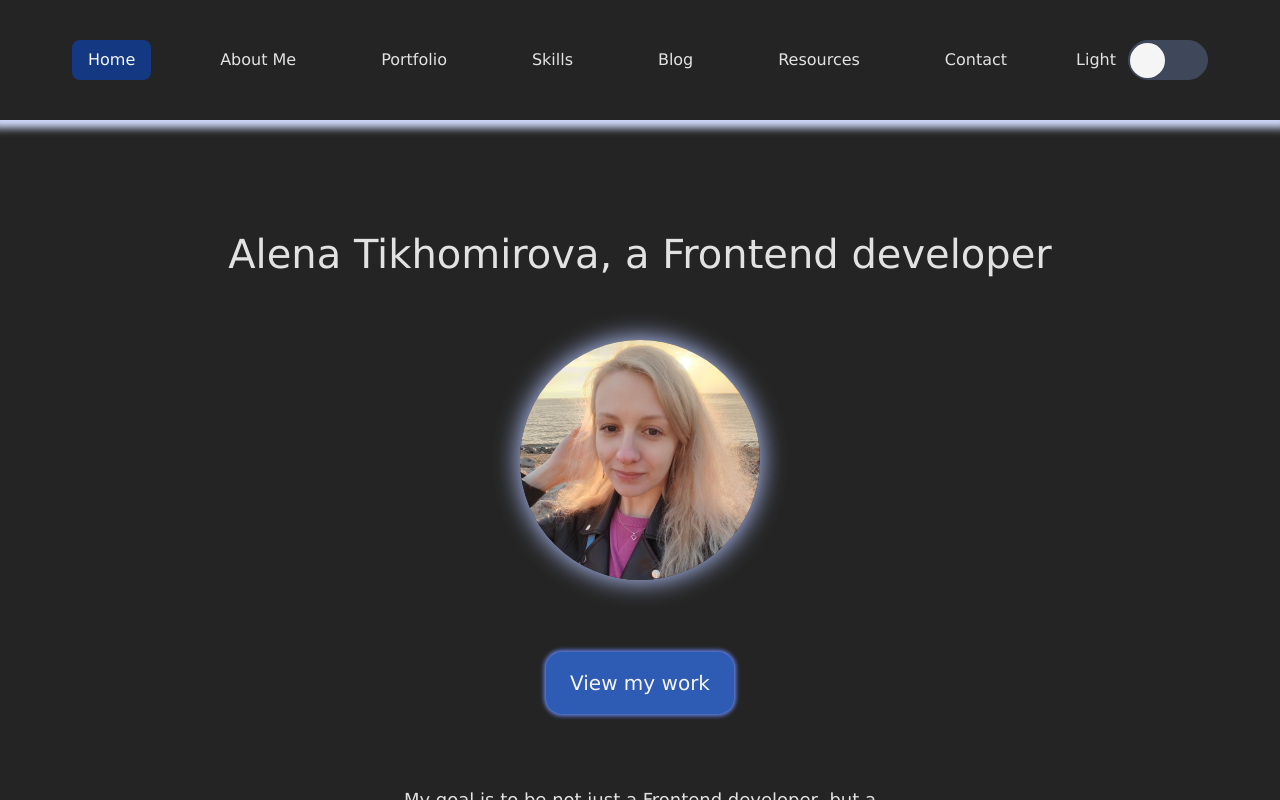
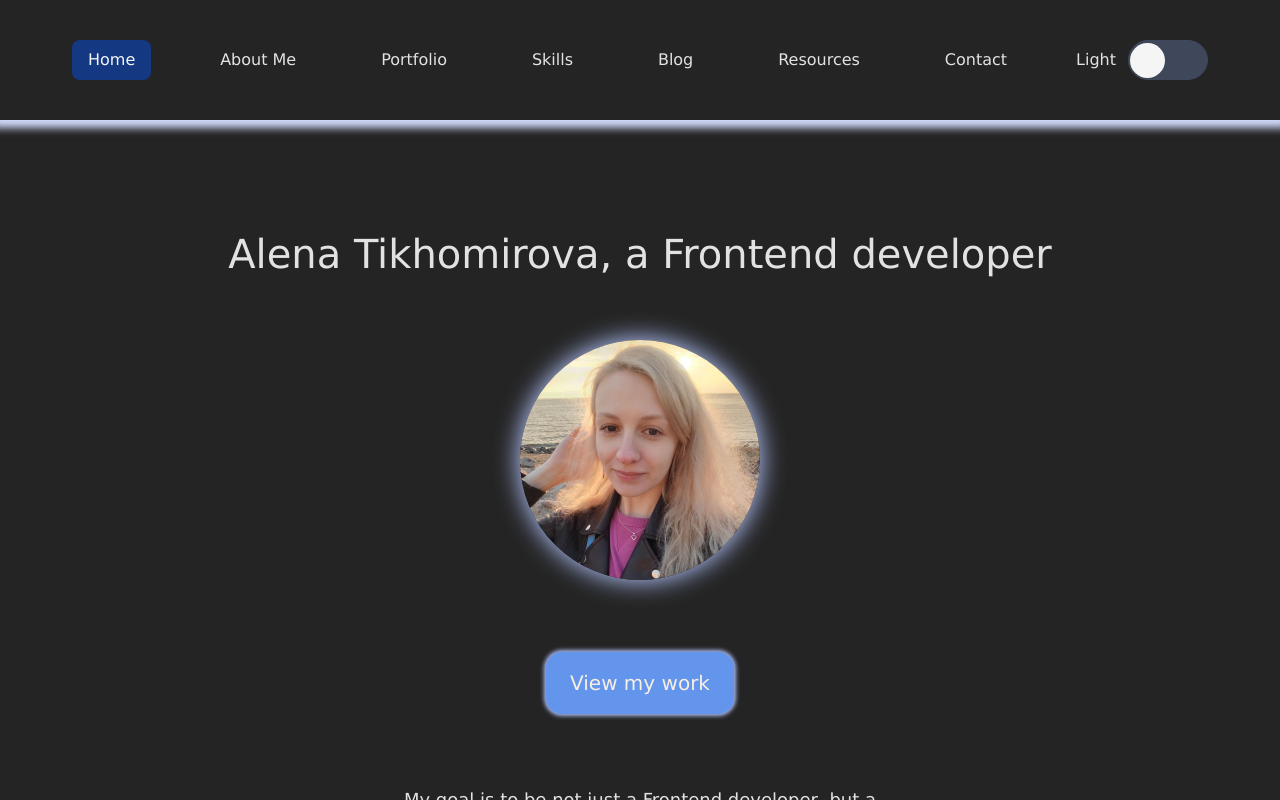
Before and after one commit to alenatih/Personal-Website, a React (Vite) app: page / in a window 1280 px wide. In both pictures the pointer is over the link "View my work". Built offline with nearby package versions, Linux system fonts and the light colour scheme.

Commit message:
Adding :hover to a form submit button and a link to projects

```diff
--- a/src/App.css
+++ b/src/App.css
@@ -453,20 +453,13 @@
   box-shadow: 0 0 0.25rem 0.1125rem #6989FA;
 }
 
-/* .about-me-log-button {
-  color: whitesmoke;
+.form-submit-button:hover {
+  color: #F7EFE2;
   background-color: cornflowerblue;
-  padding: 0.5rem 1rem;
-  margin-bottom: 1rem;
-  border: none;
-  border-radius: 0.5rem;
-} */
+  box-shadow: 0 0 0.25rem 0.1125rem #B4C4FC;
+}
 
 /* Images */
-
-/* .project-image {
-  width: 40%;
-} */
 
 .home-image {
   width: 100%;
@@ -525,6 +518,12 @@
   border-radius: 1rem;
   cursor: pointer;
   box-shadow: 0 0 0.25rem 0.1125rem #6989FA;
+}
+
+.view-work-link:hover {
+  color: #F7EFE2;
+  background-color: cornflowerblue;
+  box-shadow: 0 0 0.25rem 0.1125rem #B4C4FC;
 }
 
 .project-live-link,
```
